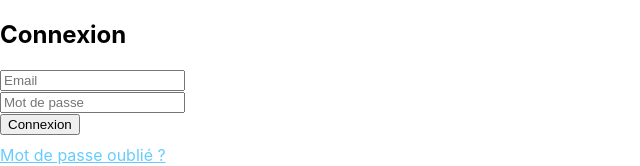
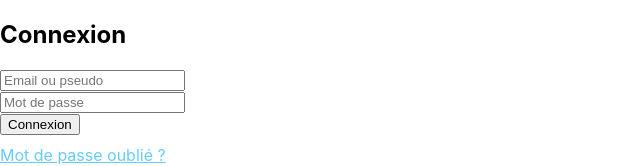
Before and after one commit to Platynut/keyCraft, a React (Create React App) app in the folder frontend/: page /login in a window 1280 px wide. Shown: the top 166 px of the page, without its empty margins (0-640 px from the left). Built offline with nearby package versions, Linux system fonts and the light colour scheme.

Commit message:
username email login

```diff
--- a/frontend/src/pages/Auth/LoginPage/LoginPage.jsx
+++ b/frontend/src/pages/Auth/LoginPage/LoginPage.jsx
@@ -3,7 +3,7 @@ import '../../../styles/globals.css';
 import { Link } from 'react-router-dom';
 
 function Login({ onLogin }) {
-  const [email, setEmail] = useState('');
+  const [emailOrusername, setEmailOrUsername] = useState('');
   const [password, setPassword] = useState('');
   const [message, setMessage] = useState('');
 
@@ -14,7 +14,7 @@ function Login({ onLogin }) {
       const res = await fetch('/login', {
         method: 'POST',
         headers: { 'Content-Type': 'application/json' },
-        body: JSON.stringify({ email, password }),
+        body: JSON.stringify({ emailOrusername, password }),
       });
 
       const data = await res.json();
@@ -37,10 +37,10 @@ function Login({ onLogin }) {
       {message && <p>{message}</p>}
       <form onSubmit={handleLogin}>
         <input
-          type="email"
-          value={email}
-          placeholder="Email"
-          onChange={(e) => setEmail(e.target.value)}
+          type="text"
+          value={emailOrusername}
+          placeholder="Email ou pseudo"
+          onChange={(e) => setEmailOrUsername(e.target.value)}
           required
         /><br />
         <input
@@ -56,7 +56,7 @@ function Login({ onLogin }) {
         <Link to="/forgot-password" style={{ color: '#66ccff', textDecoration: 'underline' }}>
           Mot de passe oublié ?
         </Link>
-        </p>
+      </p>
     </div>
   );
 }
```
Also changed, not shown: 1 other file (tests, documents, lock files or other folders).
